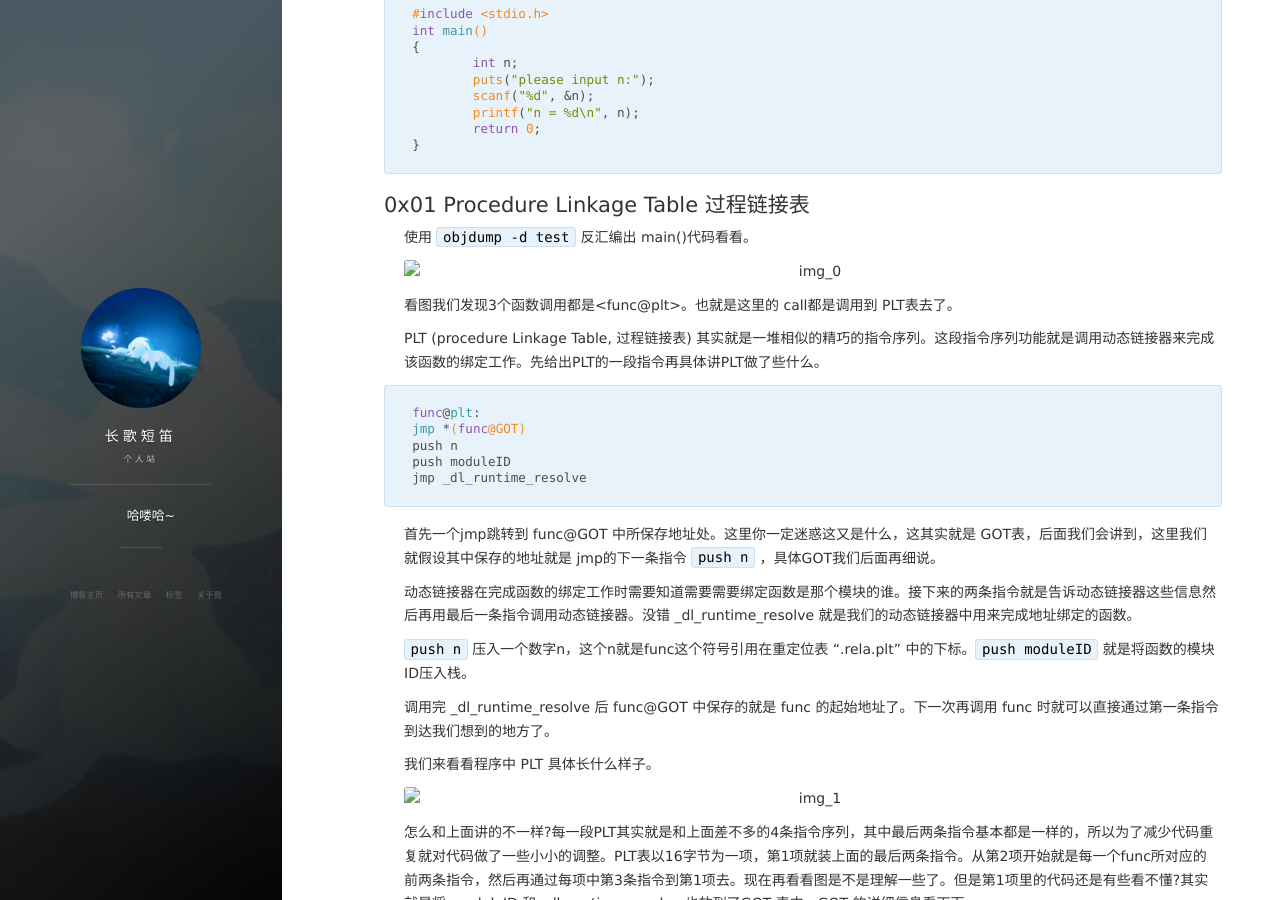
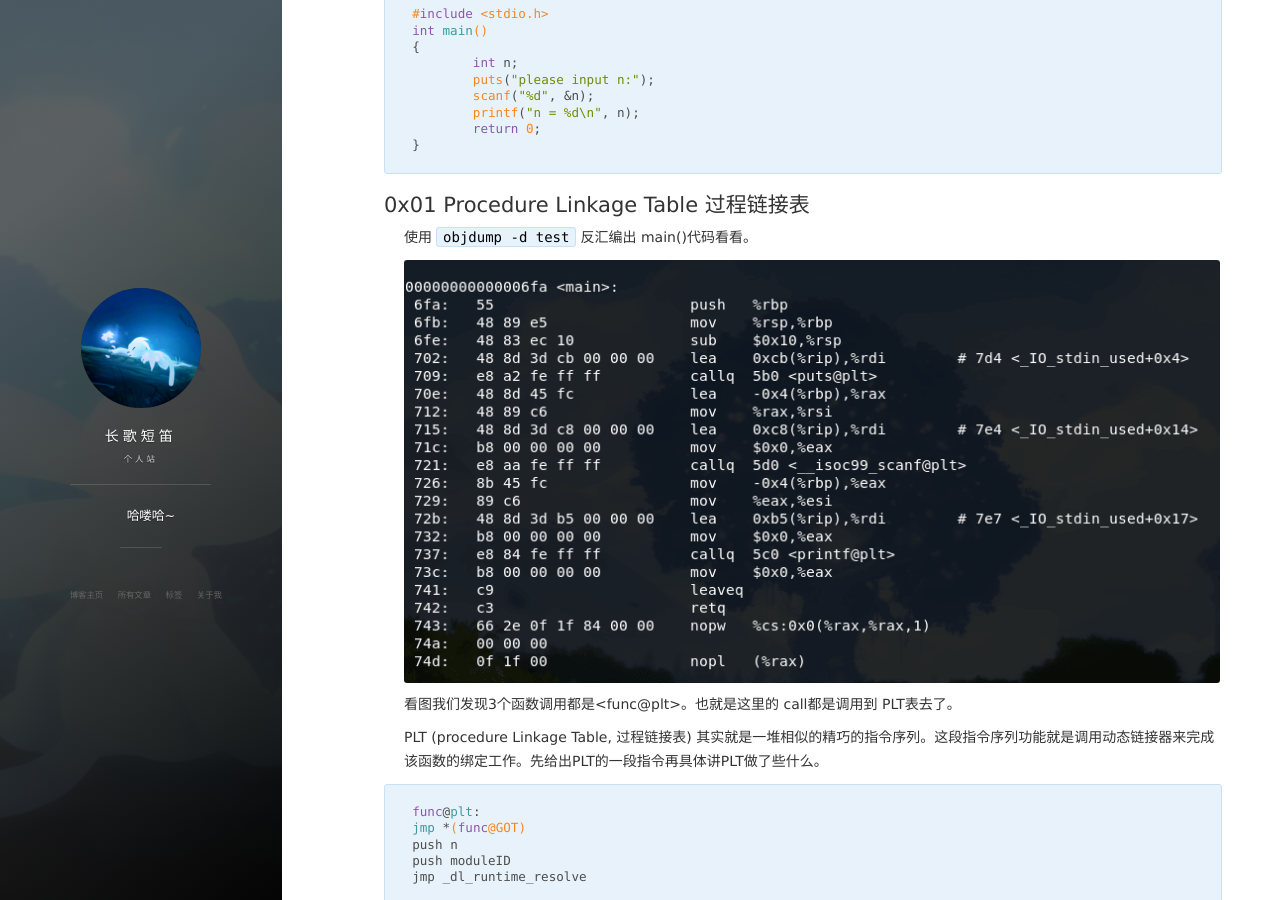
Before and after one commit to DemonSin/DemonSin.github.io, a Jekyll site: the page built from _posts/2018-06-16-GOT与PLT.md, in a window 1280 px wide and 900 px high, scrolled down 414 px. Built offline with Jekyll 4.4.1, drawn with Linux system fonts in a browser that asks for light colours; nearby versions of some CDN libraries; comment, search, counter and statistics services are not loaded.

Commit message:
img
GOT与PLT img

```diff
--- a/_posts/2018-06-16-GOT与PLT.md
+++ b/_posts/2018-06-16-GOT与PLT.md
@@ -32,7 +32,7 @@ int main()
 
 使用 `objdump -d test` 反汇编出 main()代码看看。
 
-![img_0](./img_0.png)
+![img_0](/images/posts/GOT与PLT/img_0.png)
 
 看图我们发现3个函数调用都是\<func@plt\>。也就是这里的 call都是调用到 PLT表去了。
 
@@ -56,7 +56,7 @@ jmp _dl_runtime_resolve
 
 我们来看看程序中 PLT 具体长什么样子。
 
-![img_1](./img_1.png)
+![img_1](/images/posts/GOT与PLT/img_1.png)
 
 怎么和上面讲的不一样?每一段PLT其实就是和上面差不多的4条指令序列，其中最后两条指令基本都是一样的，所以为了减少代码重复就对代码做了一些小小的调整。PLT表以16字节为一项，第1项就装上面的最后两条指令。从第2项开始就是每一个func所对应的前两条指令，然后再通过每项中第3条指令到第1项去。现在再看看图是不是理解一些了。但是第1项里的代码还是有些看不懂?其实就是将 moduleID 和 _dl_runtime_resolve 也放到了GOT 表中，GOT 的详细信息看下面。
 
@@ -74,11 +74,11 @@ GOT表其实就是一个地址表，每一项就是全局变量引用或函数
 
 使用 `objdump -s test` 来查看两张表,当然这时还没重定向，".rela.plt" 的二、三项和 ".rela.dyn" 都是NULL。
 
-![img_2](./img_2.png)
+![img_2](/images/posts/GOT与PLT/img_2.png)
 
 两张表对应的重定位表分别是 ".rela.dyn" 和 ".rela.plt" ，可以使用 `readelf -r test` 来查看。
 
-![img_3](./img_3.png)
+![img_3](/images/posts/GOT与PLT/img_3.png)
 
 ## 0x03 参考资料
 
```
Also changed, not shown: images/posts/GOT与PLT/img_0.png (added), images/posts/GOT与PLT/img_1.png (added), images/posts/GOT与PLT/img_2.png (added), images/posts/GOT与PLT/img_3.png (added).
